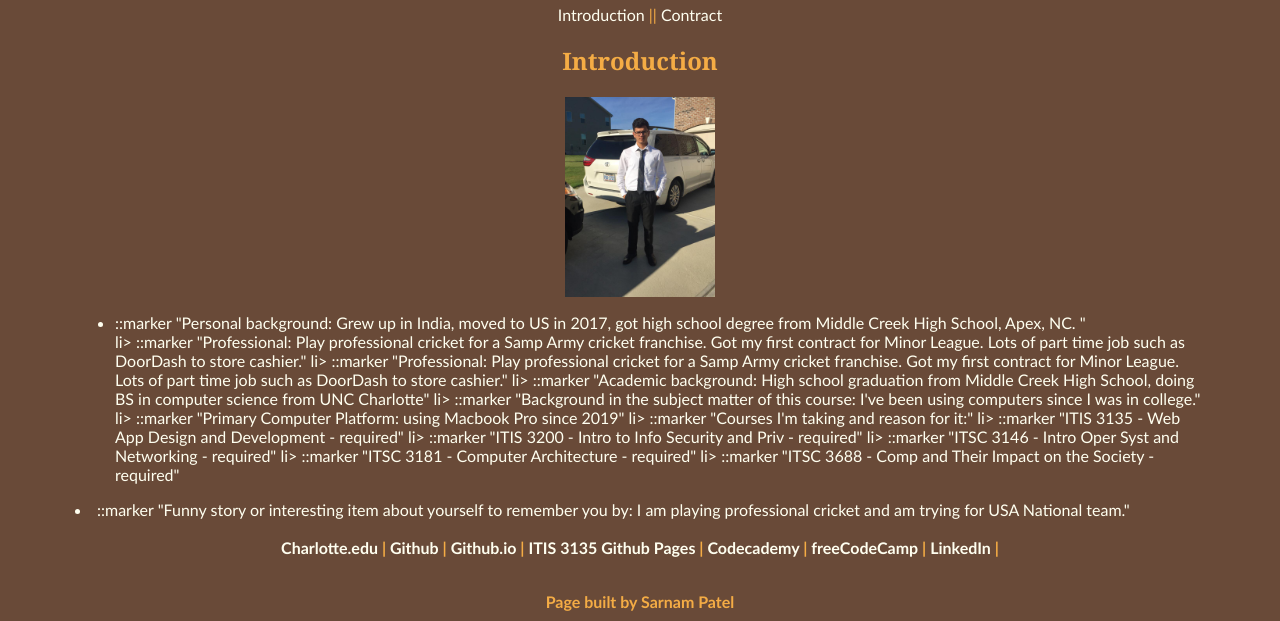
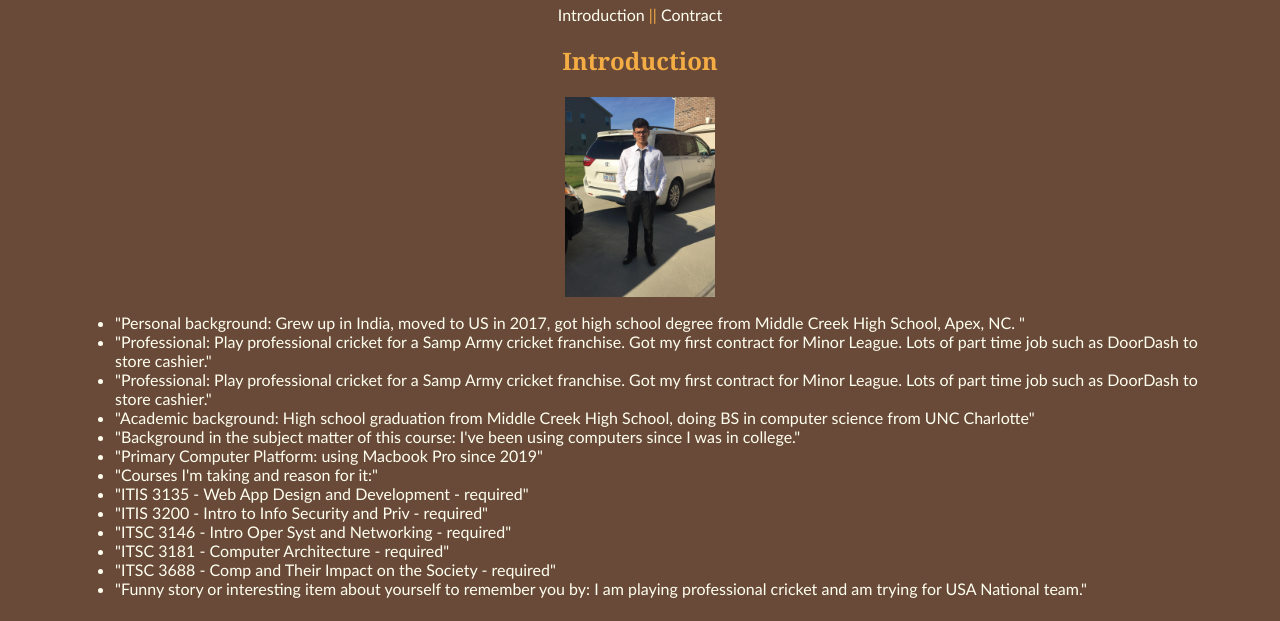
Before and after one commit to sarnampatel3/HTML-Projects, a plain HTML site: page itis3135/introduction.html in a window 1280 px wide. Shown: the part 67-688 px from the top of the page. Drawn offline with Linux system fonts and the light colour scheme.

Commit message:
fixes for li tags

```diff
--- a/itis3135/introduction.html
+++ b/itis3135/introduction.html
@@ -27,60 +27,60 @@ Sarnam Patel >> ITIS 3135
         </figure>
         <ul>
         <li>
-        ::marker
+
         "Personal background: Grew up in India, moved to US in 2017, got high school degree from Middle Creek
         High School, Apex, NC. "
         </li>
-        li>
-        ::marker
+        <li>
+
         "Professional: Play professional cricket for a Samp Army cricket franchise. Got my first contract for Minor
         League. Lots of part time job such as DoorDash to store cashier."
         </li>
-        li>
-        ::marker
+        <li>
+
         "Professional: Play professional cricket for a Samp Army cricket franchise. Got my first contract for Minor
         League. Lots of part time job such as DoorDash to store cashier."
         </li>
-        li>
-        ::marker
+        <li>
+
         "Academic background: High school graduation from Middle Creek High School, doing BS in computer science from UNC Charlotte"
         </li>
-        li>
-        ::marker
+        <li>
+
         "Background in the subject matter of this course: I've been using computers since I was in college."
         </li>
-        li>
-        ::marker
+        <li>
+
         "Primary Computer Platform: using Macbook Pro since 2019"
         </li>
-        li>
-        ::marker
+        <li>
+
         "Courses I'm taking and reason for it:"
         </li>
-        li>
-        ::marker
+        <li>
+
         "ITIS 3135 - Web App Design and Development - required"
         </li>
-        li>
-        ::marker
+        <li>
+
         "ITIS 3200 - Intro to Info Security and Priv - required"
         </li>
-        li>
-        ::marker
+        <li>
+
         "ITSC 3146 - Intro Oper Syst and Networking - required"
         </li>
-        li>
-        ::marker
+        <li>
+
         "ITSC 3181 - Computer Architecture - required"
         </li>
-        li>
-        ::marker
+        <li>
+
         "ITSC 3688 - Comp and Their Impact on the Society - required"
         </li>
-        </ul>
+
         </li>
         <li>
-        ::marker
+
         "Funny story or interesting item about yourself to remember you by: I am playing professional cricket and am trying for USA National team."
         </li>
         </ul>
```
